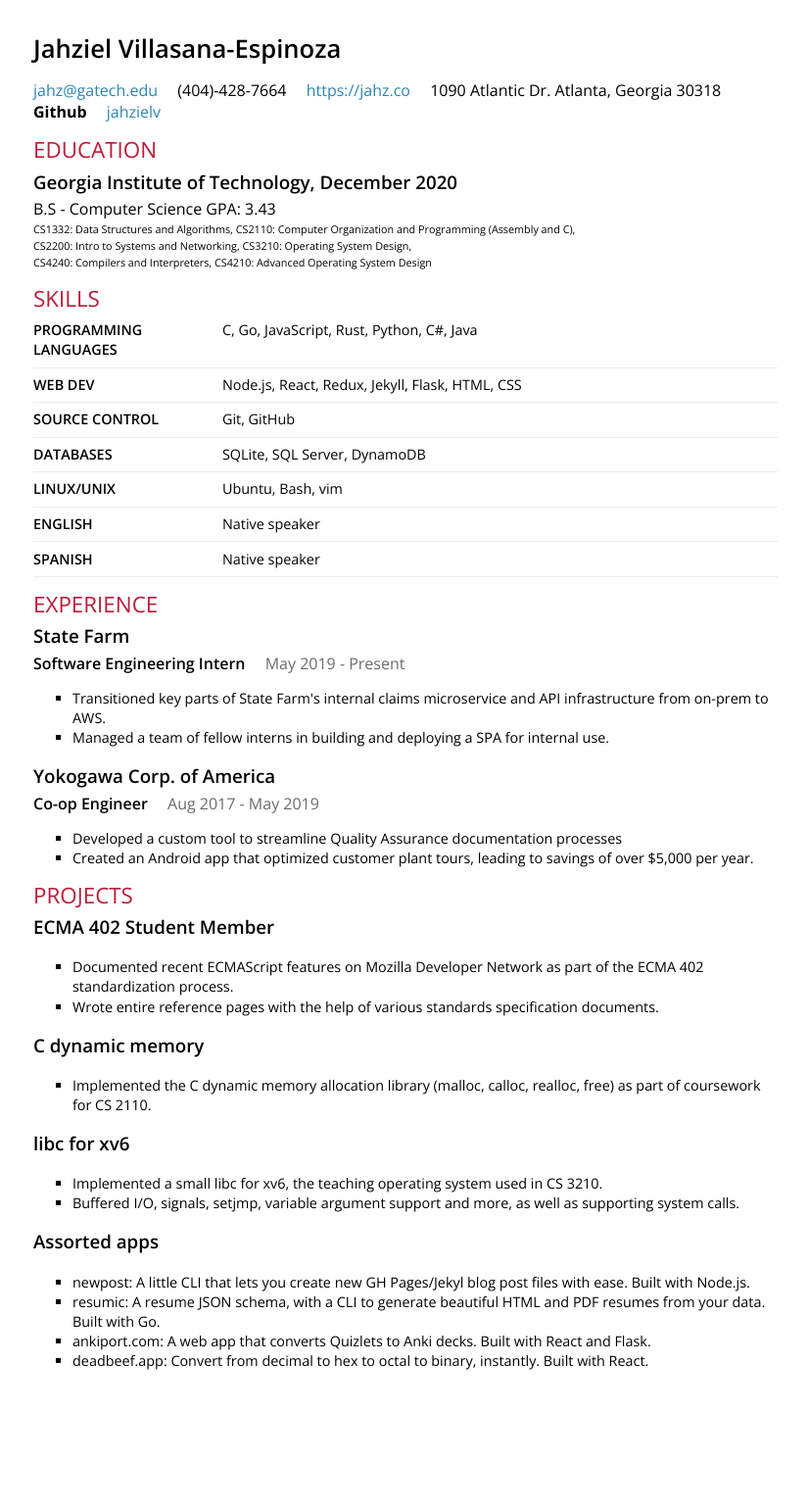
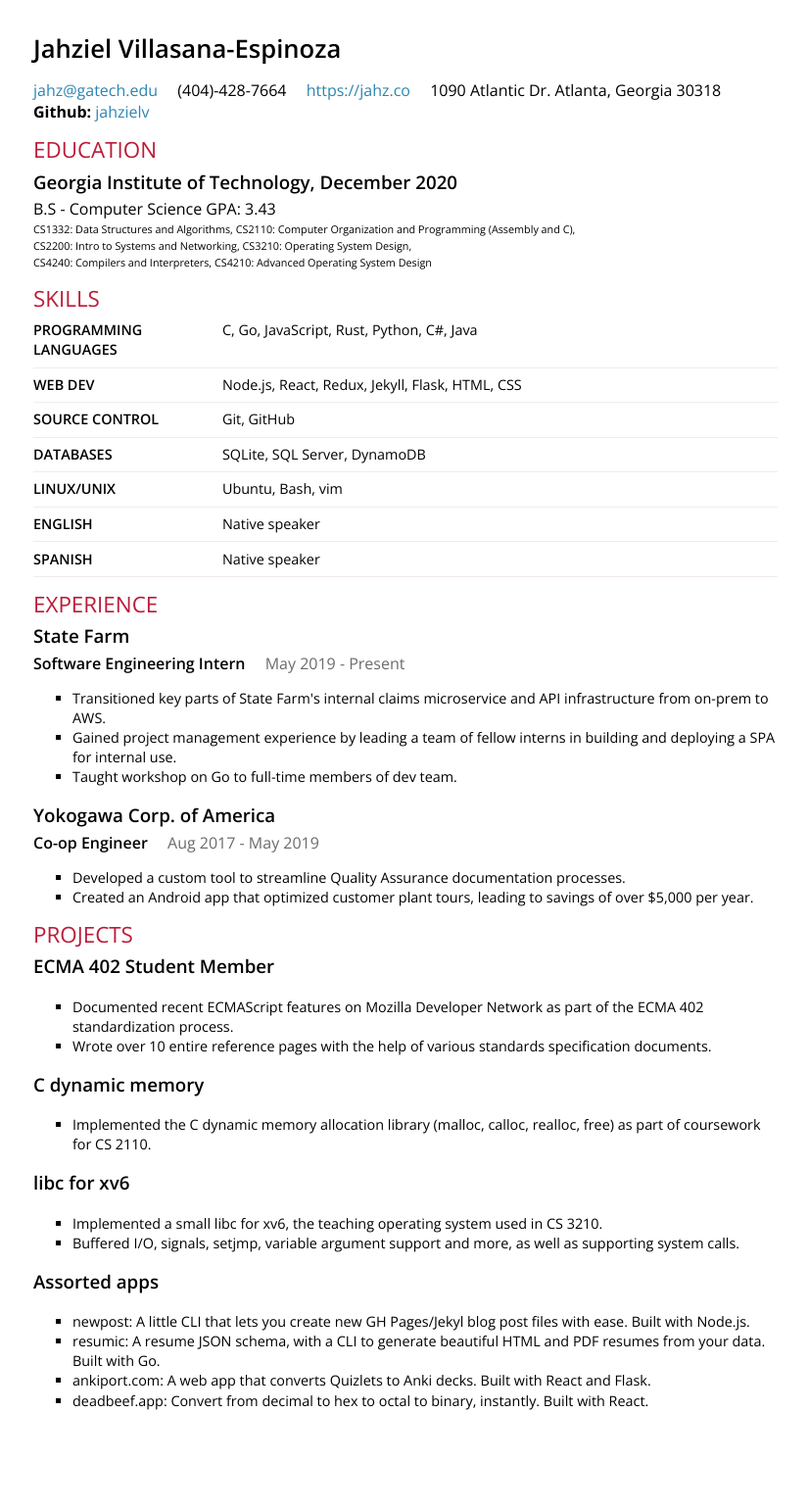
Before and after one commit to jahzielv/jahzielv.github.io, a Jekyll site: the page resume.html, which Jekyll copies as it is, in a window 1280 px wide. Shown: the whole page at 98% size, without its empty margins (6-831 px from the left). Built offline with Jekyll 4.4.1, drawn with Linux system fonts in a browser that asks for light colours; before the commit the page ends 1499 px from its top, so only the background shows below that.

Commit message:
resume update

```diff
--- a/resume.html
+++ b/resume.html
@@ -75,7 +75,7 @@
             .profile strong,
             .profile span {
                 display: inline-block;
-                margin: 0 1em 0 0;
+                /* margin: 0 1em 0 0; */
             }
             /* section / line breaks */
             section h2 {
@@ -269,8 +269,9 @@
                     <ul class="highlights">
                         <li>Transitioned key parts of State Farm&#x27;s internal claims microservice
                             and API infrastructure from on-prem to AWS.</li>
-                        <li>Managed a team of fellow interns in building and deploying a SPA for internal
-                            use.</li>
+                        <li>Gained project management experience by leading a team of fellow interns
+                            in building and deploying a SPA for internal use.</li>
+                        <li>Taught workshop on Go to full-time members of dev team.</li>
                     </ul>
                 </section>
                 <section class="item">
@@ -289,7 +290,7 @@
 
                     <ul class="highlights">
                         <li>Developed a custom tool to streamline Quality Assurance documentation
-                            processes</li>
+                            processes.</li>
                         <li>Created an Android app that optimized customer plant tours, leading to
                             savings of over $5,000 per year.</li>
                     </ul>
@@ -306,8 +307,8 @@
                     <ul class="highlights">
                         <li>Documented recent ECMAScript features on Mozilla Developer Network as
                             part of the ECMA 402 standardization process.</li>
-                        <li>Wrote entire reference pages with the help of various standards specification
-                            documents.</li>
+                        <li>Wrote over 10 entire reference pages with the help of various standards
+                            specification documents.</li>
                     </ul>
                 </section>
                 <section class="item">
```
Also changed, not shown: other parts of resume.html (+1 -1 lines).
